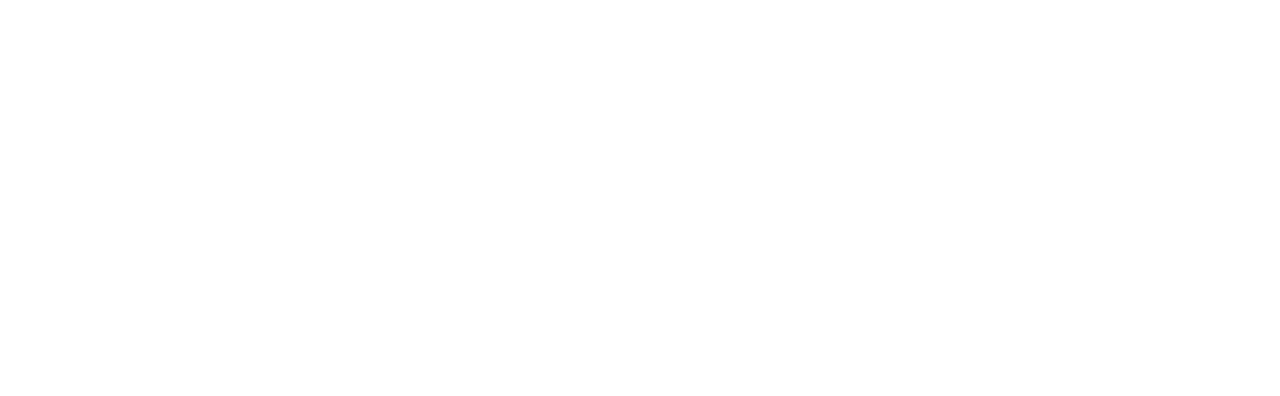
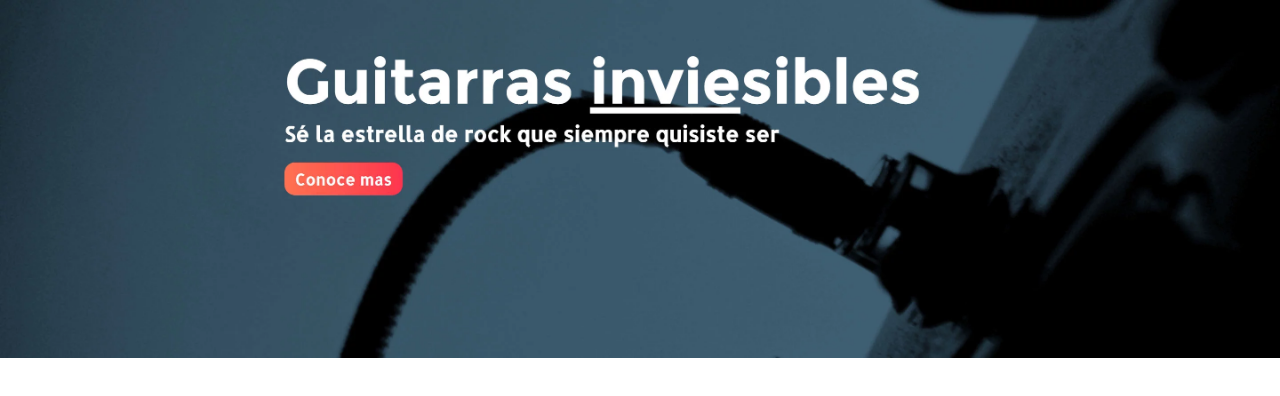
Before and after one commit to estudio76/invie-github, a plain HTML site: page index.html in a window 1280 px wide. Drawn offline with Linux system fonts and the light colour scheme.

Commit message:
egregamos hero

```diff
--- a/index.html
+++ b/index.html
@@ -5,8 +5,10 @@
     <meta name="viewport" content="width=device-width, initial-scale=1.0">
     <meta http-equiv="X-UA-Compatible" content="ie=edge">
     <title>Invie</title>
+    <link rel="stylesheet" href="index.css">
+    <style media="screen"></style>
 </head>
 <body>
-
+    <img src="img/hero.webp" alt="">
 </body>
 </html>
```
